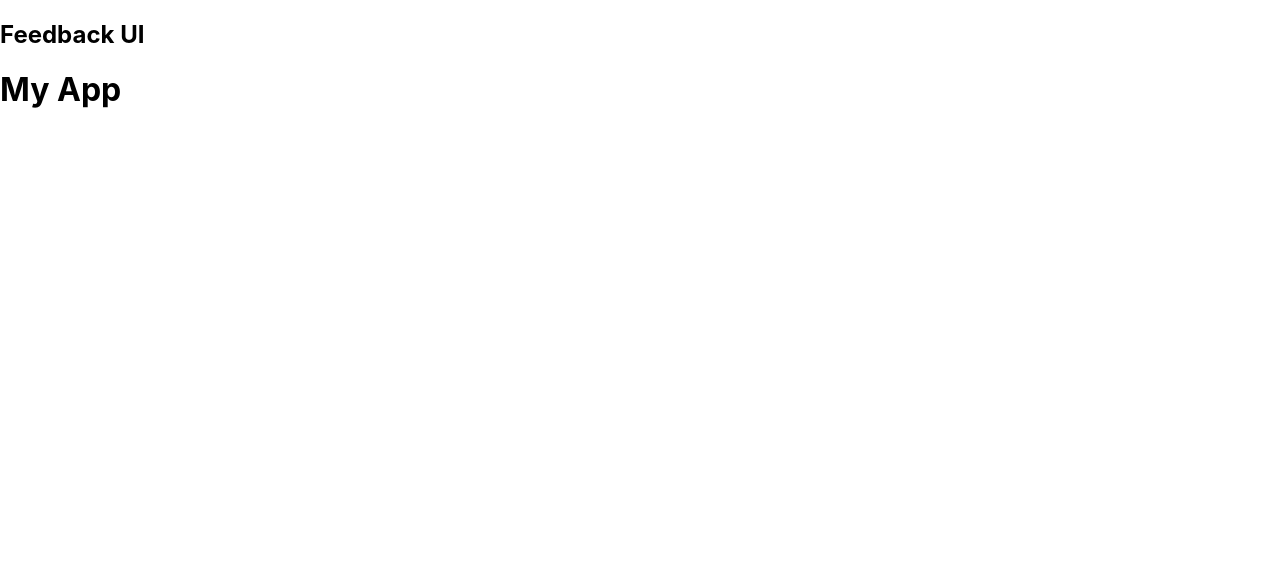
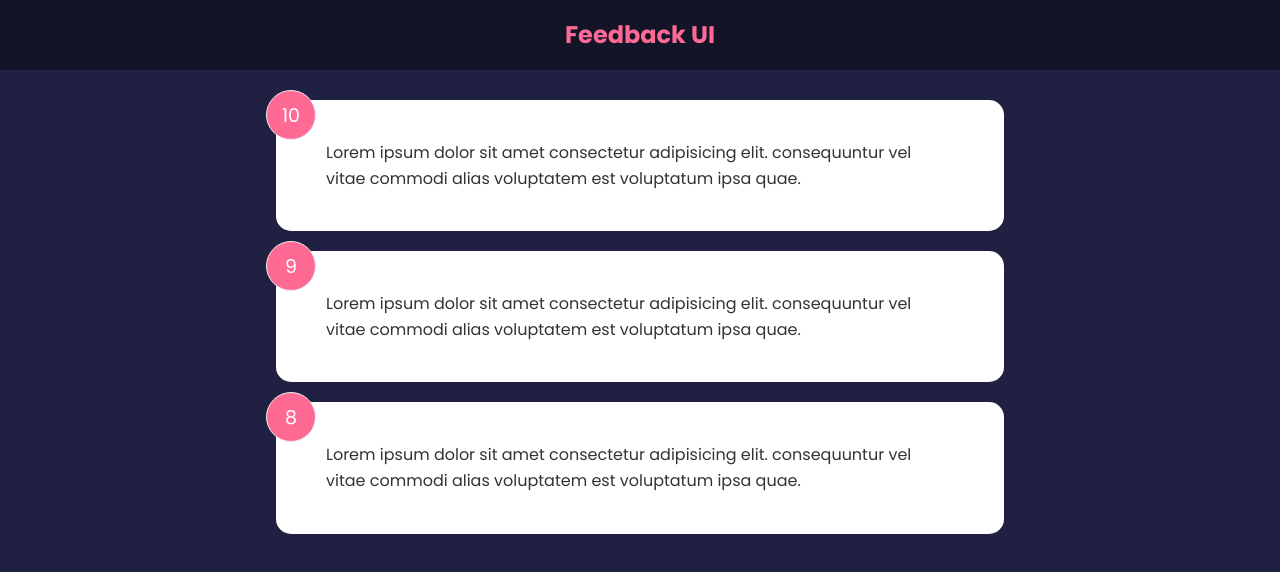
Before and after one commit to jasmeenkaurttn/Feedback-App, a React (Create React App) app: page / in a window 1280 px wide. Shown: the top 572 px of the page. Built offline with nearby package versions, Linux system fonts and the light colour scheme.

Commit message:
FeedbackList component & global state

```diff
--- a/src/App.js
+++ b/src/App.js
@@ -1,12 +1,15 @@
-import './App.css';
+import { useState } from 'react';
 import Header from './components/Header';
+import FeedbackList from './components/FeedbackList';
+import FeedbackData from './data/FeedbackData';
 
 function App() {
+  const [feedback, setFeedback] = useState(FeedbackData)
   return (
     <>
       <Header />
       <div className='container'>
-        <h1>My App</h1>
+        <FeedbackList feedback={feedback} />
       </div>
     </>
   );
--- /dev/null
+++ b/src/components/FeedbackItem.jsx
@@ -0,0 +1,10 @@
+function FeedbackItem({item}) {
+    return (
+        <div className='card'>
+            <div className='num-display'>{item.rating}</div>
+            <div className='text-display'>{item.text}</div>
+        </div>
+    )
+}
+
+export default FeedbackItem
--- /dev/null
+++ b/src/components/FeedbackList.jsx
@@ -0,0 +1,17 @@
+import FeedbackItem from "./FeedbackItem"
+
+function FeedbackList({feedback}) {
+  if(!feedback || feedback.length === 0){
+      return <p>No feedback yet</p>
+  }
+  return (
+    <div className="feedback-list">
+        {feedback.map((item) => (
+          <FeedbackItem key={item.id} item={item}/>
+        ))}
+
+    </div>
+  )
+}
+
+export default FeedbackList
--- a/src/components/Header.jsx
+++ b/src/components/Header.jsx
@@ -1,9 +1,14 @@
 import PropTypes from 'prop-types'
 
 
-function Header({ text }) {
+function Header({ text, bgColor, textColor }) {
+
+    const headerStyles = {
+        backgroundColor: bgColor,
+        color: textColor,
+    }
     return (
-        <header>
+        <header style={headerStyles}>
             <div className="container">
                 <h2>{text}</h2>
             </div>
@@ -13,9 +18,13 @@
 
 Header.defaultProps = {
     text: 'Feedback UI',
+    bgColor: 'rgba(0,0,0,0.4)',
+    textColor: '#ff6a95'
 }
 
 Header.propTypes = {
     text: PropTypes.string,
+    bgColor: PropTypes.string,
+    textColor: PropTypes.string,
 }
 export default Header
--- /dev/null
+++ b/src/data/FeedbackData.js
@@ -0,0 +1,19 @@
+const FeedbackData = [
+    {
+        id: 1,
+        rating: 10,
+        text: 'Lorem ipsum dolor sit amet consectetur adipisicing elit. consequuntur vel vitae commodi alias voluptatem est voluptatum ipsa quae.',
+    },
+    {
+        id: 2,
+        rating: 9,
+        text: 'Lorem ipsum dolor sit amet consectetur adipisicing elit. consequuntur vel vitae commodi alias voluptatem est voluptatum ipsa quae.',
+    },
+    {
+        id: 3,
+        rating: 8,
+        text: 'Lorem ipsum dolor sit amet consectetur adipisicing elit. consequuntur vel vitae commodi alias voluptatem est voluptatum ipsa quae.',
+    },
+]
+
+export default FeedbackData
--- a/src/index.css
+++ b/src/index.css
@@ -1,13 +1,230 @@
-body {
+@import url('https://fonts.googleapis.com/css2?family=Poppins:wght@400;600;700&display=swap');
+
+* {
+  box-sizing: border-box;
   margin: 0;
-  font-family: -apple-system, BlinkMacSystemFont, 'Segoe UI', 'Roboto', 'Oxygen',
-    'Ubuntu', 'Cantarell', 'Fira Sans', 'Droid Sans', 'Helvetica Neue',
-    sans-serif;
-  -webkit-font-smoothing: antialiased;
-  -moz-osx-font-smoothing: grayscale;
+  padding: 0;
 }
 
-code {
-  font-family: source-code-pro, Menlo, Monaco, Consolas, 'Courier New',
-    monospace;
+body {
+  font-family: 'Poppins', sans-serif;
+  background-color: #202142;
+  color: #fff;
+  line-height: 1.6;
 }
+
+ul {
+  list-style: none;
+}
+
+.container {
+  max-width: 768px;
+  margin: auto;
+  padding: 0 20px;
+}
+
+header {
+  height: 70px;
+  width: 100%;
+  display: flex;
+  justify-content: space-between;
+  align-items: center;
+  margin-bottom: 30px;
+}
+
+.card {
+  background-color: #fff;
+  color: #333;
+  border-radius: 15px;
+  padding: 40px 50px;
+  margin: 20px 0;
+  position: relative;
+}
+
+.card.reverse {
+  background-color: rgba(0, 0, 0, 0.4);
+  color: #fff;
+}
+
+.card h2 {
+  font-size: 22px;
+  font-weight: 600;
+  text-align: center;
+}
+
+.rating {
+  display: flex;
+  align-items: center;
+  justify-content: space-around;
+  margin: 30px 0 40px;
+}
+
+.rating li,
+.num-display {
+  position: relative;
+  background: #f4f4f4;
+  width: 50px;
+  height: 50px;
+  padding: 10px;
+  text-align: center;
+  border-radius: 50%;
+  font-size: 19px;
+  border: 1px #eee solid;
+  transition: 0.3s;
+}
+
+.rating li label {
+  position: absolute;
+  top: 50%;
+  left: 50%;
+  width: 50px;
+  height: 50px;
+  padding: 10px;
+  border-radius: 50%;
+  transform: translate(-50%, -50%);
+  cursor: pointer;
+}
+
+.rating li:hover,
+.num-display {
+  background: #ff6a95;
+  color: #fff;
+}
+
+[type='radio'] {
+  opacity: 0;
+}
+
+[type='radio']:checked ~ label {
+  background: #ff6a95;
+  color: #fff;
+}
+
+.input-group {
+  display: flex;
+  flex-direction: row;
+  border: 1px solid #ccc;
+  padding: 8px 10px;
+  border-radius: 8px;
+}
+
+input {
+  flex-grow: 2;
+  border: none;
+  font-size: 16px;
+}
+
+input:focus {
+  outline: none;
+}
+
+.feedback-stats {
+  color: #fff;
+  display: flex;
+  justify-content: space-between;
+  align-items: center;
+}
+
+.num-display {
+  position: absolute;
+  top: -10px;
+  left: -10px;
+}
+
+.close,
+.edit {
+  position: absolute;
+  top: 10px;
+  right: 20px;
+  cursor: pointer;
+  background: none;
+  border: none;
+}
+
+.edit {
+  right: 40px;
+}
+
+.btn {
+  color: #fff;
+  border: 0;
+  border-radius: 8px;
+  color: #fff;
+  width: 100px;
+  height: 40px;
+  cursor: pointer;
+}
+
+.btn-primary {
+  background-color: #202142;
+}
+
+.btn-secondary {
+  background: #ff6a95;
+}
+
+.btn:hover {
+  transform: scale(0.98);
+  opacity: 0.9;
+}
+
+.btn:disabled {
+  background-color: #cccccc;
+  color: #333;
+  cursor: auto;
+}
+
+.btn:disabled:hover {
+  transform: scale(1);
+  opacity: 1;
+}
+
+.message {
+  padding-top: 10px;
+  text-align: center;
+  color: rebeccapurple;
+}
+
+/* FIX: Remove position: absolute to keep about icon at the bottom of the
+ * document */
+.about-link {
+  display: flex;
+  justify-content: flex-end;
+}
+
+/* FIX: Remove position: absolute to keep about icon at the bottom of the
+ * document */
+.about-link a {
+  color: #fff;
+  cursor: pointer;
+}
+
+.about-link a:hover {
+  color: #ff6a95;
+}
+
+.about h1 {
+  margin-bottom: 20px;
+}
+
+.about p {
+  margin: 10px 0;
+}
+
+@media (max-width: 600px) {
+  .rating li {
+    margin: 10px 3px;
+  }
+
+  .rating {
+    display: flex;
+    align-items: center;
+    justify-content: center;
+    flex-wrap: wrap;
+    margin: 30px 0 40px;
+  }
+
+  .input-group input {
+    width: 80%;
+  }
+}
```
